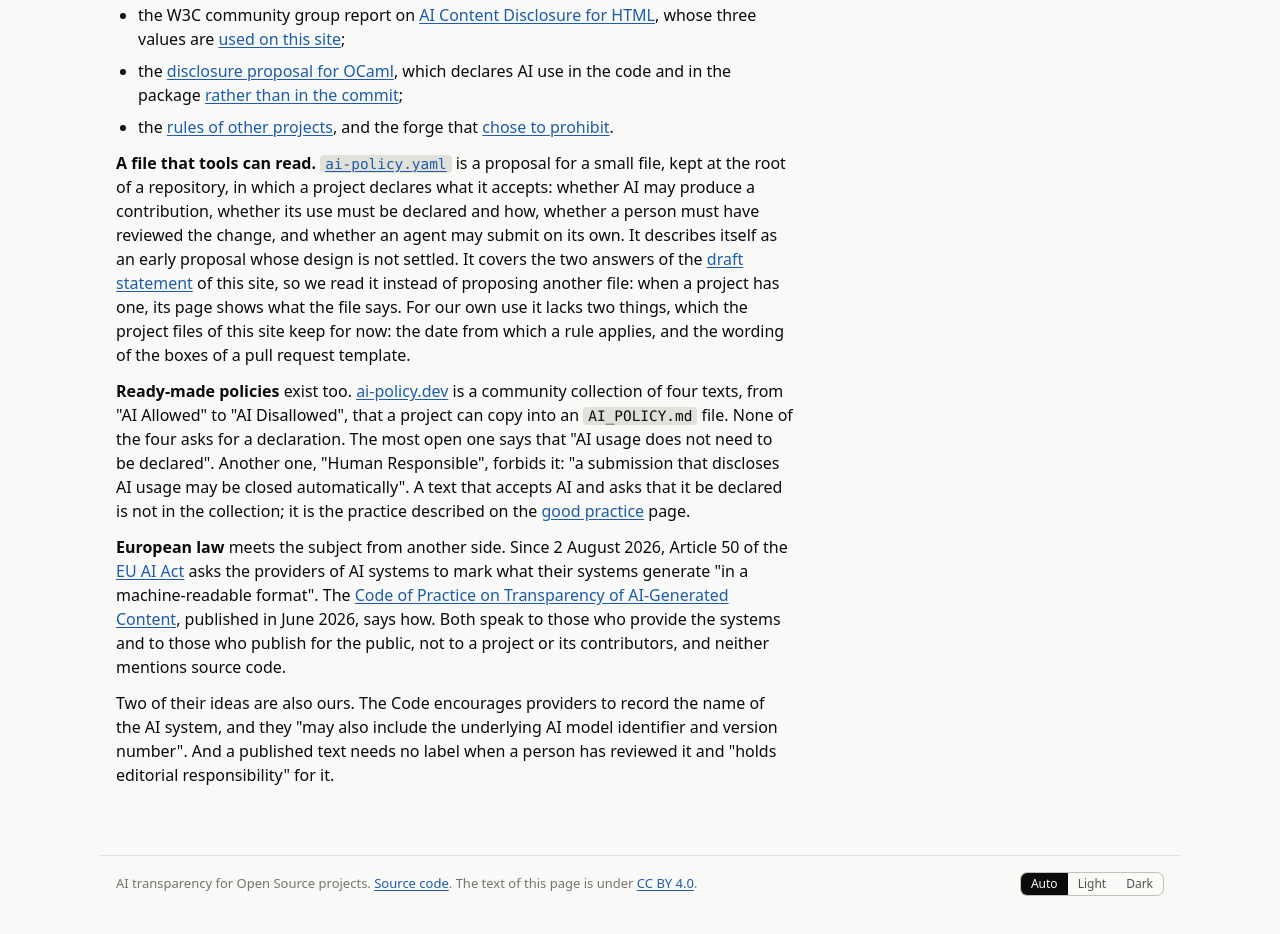
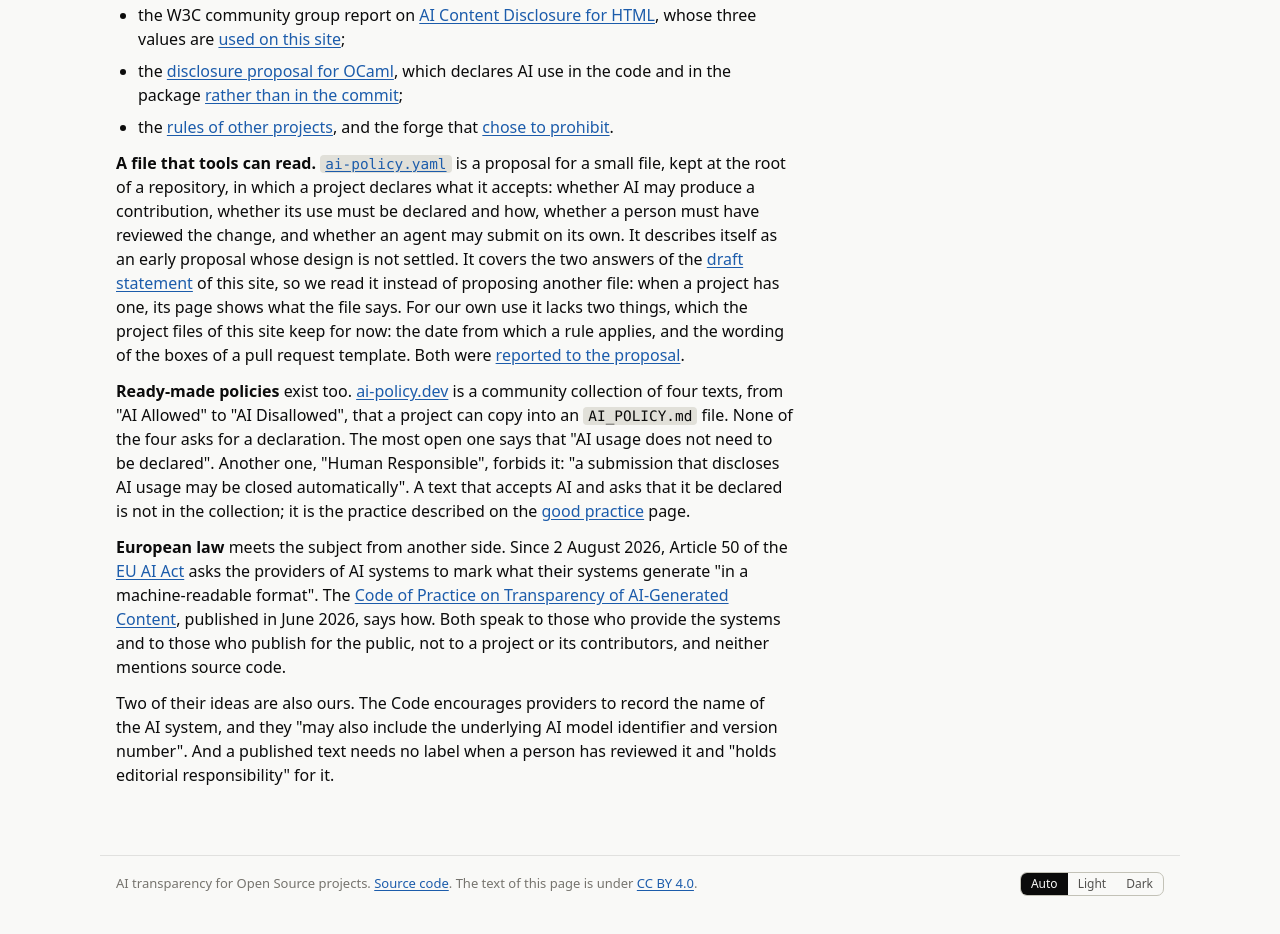
Before and after one commit to cedricbonhomme/SayWhichAI, a plain HTML site: page ai_disclosure/site/policies.html in a window 1280 px wide. Shown: the part 7148-8082 px from the top of the page. Drawn offline with Linux system fonts and the light colour scheme.

Commit message:
chg: [site] Link to the issue reported to the ai-policy.yaml proposal
Co-Authored-By: Claude Fable 5.2 <noreply@anthropic.com>

```diff
--- a/ai_disclosure/site/policies.html
+++ b/ai_disclosure/site/policies.html
@@ -180,7 +180,7 @@
       <li>the <a href="https://github.com/avsm/ocaml-ai-disclosure" target="_blank" rel="noreferrer">disclosure proposal for OCaml</a>, which declares AI use in the code and in the package <a href="#ocaml">rather than in the commit</a>;</li>
       <li>the <a href="#others">rules of other projects</a>, and the forge that <a href="https://sourcehut.org/blog/2026-08-27-tos-changes-and-llms/" target="_blank" rel="noreferrer">chose to prohibit</a>.</li>
     </ul>
-    <p id="policy-file"><strong>A file that tools can read.</strong> <a href="https://codeberg.org/open-source-ecosystem/ai-policy" target="_blank" rel="noreferrer"><code>ai-policy.yaml</code></a> is a proposal for a small file, kept at the root of a repository, in which a project declares what it accepts: whether AI may produce a contribution, whether its use must be declared and how, whether a person must have reviewed the change, and whether an agent may submit on its own. It describes itself as an early proposal whose design is not settled. It covers the two answers of the <a href="#taxonomy">draft statement</a> of this site, so we read it instead of proposing another file: when a project has one, its page shows what the file says. For our own use it lacks two things, which the project files of this site keep for now: the date from which a rule applies, and the wording of the boxes of a pull request template.</p>
+    <p id="policy-file"><strong>A file that tools can read.</strong> <a href="https://codeberg.org/open-source-ecosystem/ai-policy" target="_blank" rel="noreferrer"><code>ai-policy.yaml</code></a> is a proposal for a small file, kept at the root of a repository, in which a project declares what it accepts: whether AI may produce a contribution, whether its use must be declared and how, whether a person must have reviewed the change, and whether an agent may submit on its own. It describes itself as an early proposal whose design is not settled. It covers the two answers of the <a href="#taxonomy">draft statement</a> of this site, so we read it instead of proposing another file: when a project has one, its page shows what the file says. For our own use it lacks two things, which the project files of this site keep for now: the date from which a rule applies, and the wording of the boxes of a pull request template. Both were <a href="https://codeberg.org/open-source-ecosystem/ai-policy/issues/3" target="_blank" rel="noreferrer">reported to the proposal</a>.</p>
     <p><strong>Ready-made policies</strong> exist too. <a href="https://ai-policy.dev/" target="_blank" rel="noreferrer">ai-policy.dev</a> is a community collection of four texts, from "AI Allowed" to "AI Disallowed", that a project can copy into an <code>AI_POLICY.md</code> file. None of the four asks for a declaration. The most open one says that "AI usage does not need to be declared". Another one, "Human Responsible", forbids it: "a submission that discloses AI usage may be closed automatically". A text that accepts AI and asks that it be declared is not in the collection; it is the practice described on the <a href="good-practice.html">good practice</a> page.</p>
     <p><strong>European law</strong> meets the subject from another side. Since 2 August 2026, Article 50 of the <a href="https://eur-lex.europa.eu/eli/reg/2024/1689/oj/eng" target="_blank" rel="noreferrer">EU AI Act</a> asks the providers of AI systems to mark what their systems generate "in a machine-readable format". The <a href="https://digital-strategy.ec.europa.eu/en/policies/code-practice-ai-generated-content" target="_blank" rel="noreferrer">Code of Practice on Transparency of AI-Generated Content</a>, published in June 2026, says how. Both speak to those who provide the systems and to those who publish for the public, not to a project or its contributors, and neither mentions source code.</p>
     <p>Two of their ideas are also ours. The Code encourages providers to record the name of the AI system, and they "may also include the underlying AI model identifier and version number". And a published text needs no label when a person has reviewed it and "holds editorial responsibility" for it.</p>
```
